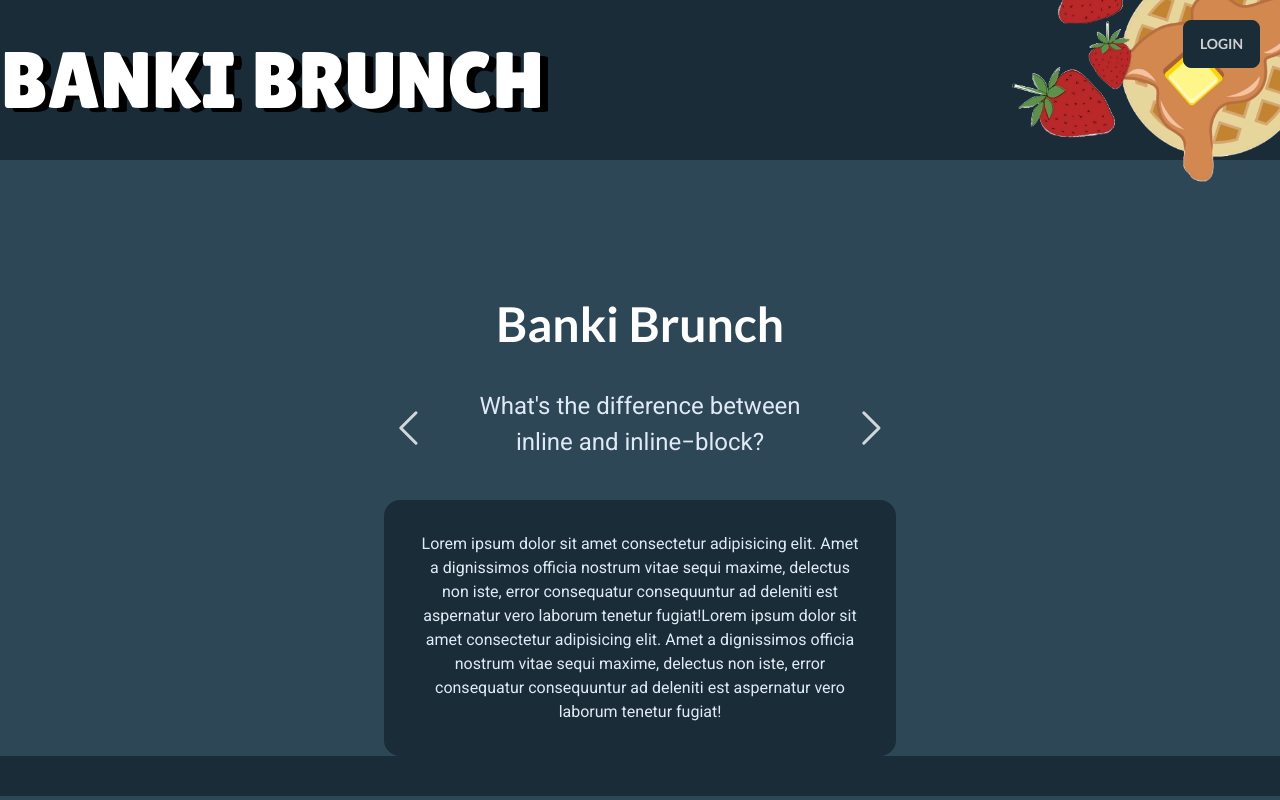
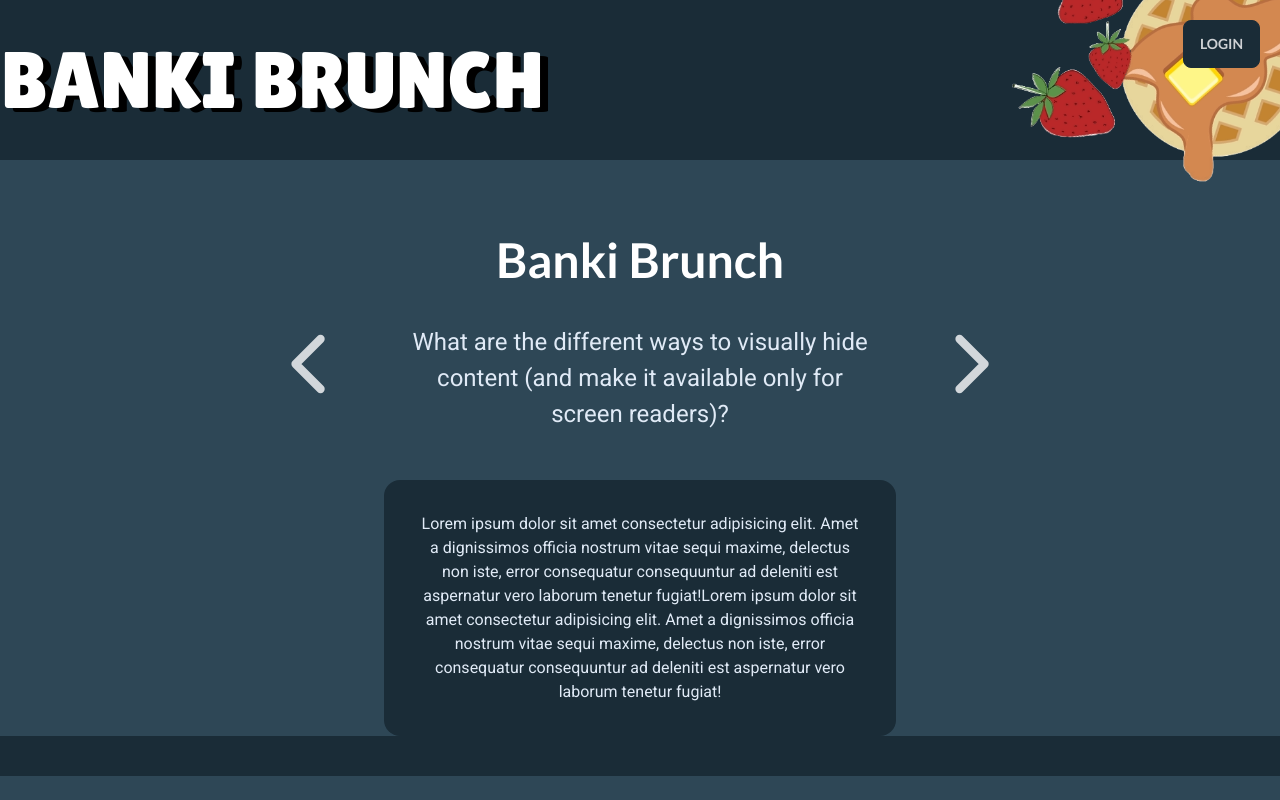
Before and after one commit to NickSramcik/banki-brunch, a React (Vite) app: page / in a window 1280 px wide. Shown: the top 800 px of the page. Built offline with nearby package versions, Linux system fonts and the light colour scheme; no server answers.

Commit message:
Fixed the question section

```diff
--- a/src/App.jsx
+++ b/src/App.jsx
@@ -2,9 +2,10 @@ import { useState } from 'react'
 import { questions } from '../data/questions.js'
 import { parse } from 'node-html-parser'
 import './App.css'
-import Header from './Header.jsx'
-import Footer from './Footer.jsx'
+import Header from './components/Header.jsx'
+import Footer from './components/Footer.jsx'
 import { useAuthContext } from "./contexts/AuthContext"
+import AnswerBox from './components/AnswerBox.jsx'
 
 /*
 This shuffle function uses the Fisher-Yates shuffle algorithm
@@ -30,32 +31,6 @@ function App() {
   const auth = useAuthContext();
   const isAuthenticated = auth.isAuthenticated();
 
-  // Initialize a set of random question indexes per review session
-  const [sessionIndexes, setSessionIndexes] = useState(shuffle(new Array(questions.length).fill(0).map((_, i) => i)));
-
-  // The current index into sessionIndexes
-  const [activeQuestionIndex, setActiveQuestionIndex] = useState(0);
-
-
-  const handleNextQuestion = () => {
-    // Increment actionQuestionIndex and rollover if it exceeds
-    // the length of the questions Array
-    let next_index = (activeQuestionIndex + 1) % sessionIndexes.length;
-    console.log(activeQuestionIndex, next_index)
-    setActiveQuestionIndex(next_index)
-  }
-
-  const handlePrevQuestion = () => {
-    // To avoid negative indexes, the previous question index is calculated
-    // by adding the total number of questions (minus 1) to the current index
-    // and rolls over to the beginning of the range using a modulus whenever
-    // the new index exceeds the length of the questions Array
-    let prev_index = (activeQuestionIndex + sessionIndexes.length - 1) % sessionIndexes.length;
-    console.log(activeQuestionIndex, prev_index)
-    setActiveQuestionIndex(prev_index)
-  }
-
-
   return (
 
     <div className="flex flex-col items-center px-4 mx-auto font-display bg-base-100">
@@ -72,25 +47,14 @@ function App() {
           </button>
         </form>
       }
-      <header className="pt-32 pb-7">
+      <header className="mt-16 mb-7">
         <h1 className=" text-white text-[3rem]">Banki Brunch</h1>
       </header>
 
       <main className='flex flex-col gap-4 items-center max-w-lg text-center font-body'>
-        <div className="flex flex-row gap-8">
-        <svg onClick={handlePrevQuestion} xmlns="http://www.w3.org/2000/svg" fill="none" viewBox="0 0 24 24" stroke-width="1.5" stroke="currentColor" class="w-20 h-20">
-            <path stroke-linecap="round" stroke-linejoin="round" d="M15.75 19.5L8.25 12l7.5-7.5" />
-        </svg>
-        <div id="question">
-          {/* Use the activeQuestionIndex to access the corresponding index into questions for the current session
-              Then use the parse module to handle any HTML formatting in the question and return the formatted text
-          */}
-          <h2 className={`text-[1.5rem] pb-6 text-secondary`}>{parse(questions[sessionIndexes[activeQuestionIndex]].question).text}</h2>
-        </div>
-        <svg onClick={handleNextQuestion} xmlns="http://www.w3.org/2000/svg" fill="none" viewBox="0 0 24 24" stroke-width="1.5" stroke="currentColor" class="w-20 h-20">
-            <path stroke-linecap="round" stroke-linejoin="round" d="M8.25 4.5l7.5 7.5-7.5 7.5" />
-        </svg>
-        </div>
+
+        <AnswerBox />
+
         <div id="answer" className={`max-w-xl card bg-primary text-secondary`}>
           <div className="card-body">
             <p>Lorem ipsum dolor sit amet consectetur adipisicing elit. Amet a dignissimos officia nostrum vitae sequi maxime, delectus non iste, error consequatur consequuntur ad deleniti est aspernatur vero laborum tenetur fugiat!Lorem ipsum dolor sit amet consectetur adipisicing elit. Amet a dignissimos officia nostrum vitae sequi maxime, delectus non iste, error consequatur consequuntur ad deleniti est aspernatur vero laborum tenetur fugiat!</p>
--- /dev/null
+++ b/src/components/AnswerBox.jsx
@@ -0,0 +1,94 @@
+import "../App.css"
+import { useState } from 'react'
+import { questions } from '../../data/questions.js'
+import { parse } from 'node-html-parser'
+
+/*
+This shuffle function uses the Fisher-Yates shuffle algorithm
+It returns a new shuffled array, and more importantly it is
+unbiased unlike some other common shuffling algorithms.
+
+Resources:
+- Visit https://javascript.info/task/shuffle to learn more
+- Wiki: https://en.wikipedia.org/wiki/Fisher%E2%80%93Yates_shuffle
+*/
+function shuffle(array) {
+  let new_array = [...array];
+  for (let i = new_array.length - 1; i > 0; i--) {
+    let j = Math.floor(Math.random() * (i + 1)); // random index from 0 to i
+    [new_array[i], new_array[j]] = [new_array[j], new_array[i]];
+  }
+
+  return new_array;
+}
+
+export default function AnswerBox() {
+
+  // Initialize a set of random question indexes per review session
+  const [sessionIndexes, setSessionIndexes] = useState(shuffle(new Array(questions.length).fill(0).map((_, i) => i)));
+
+  // The current index into sessionIndexes
+  const [activeQuestionIndex, setActiveQuestionIndex] = useState(0);
+
+
+  const handleNextQuestion = () => {
+    // Increment actionQuestionIndex and rollover if it exceeds
+    // the length of the questions Array
+    let next_index = (activeQuestionIndex + 1) % sessionIndexes.length;
+    console.log(activeQuestionIndex, next_index)
+    setActiveQuestionIndex(next_index)
+  }
+
+  const handlePrevQuestion = () => {
+    // To avoid negative indexes, the previous question index is calculated
+    // by adding the total number of questions (minus 1) to the current index
+    // and rolls over to the beginning of the range using a modulus whenever
+    // the new index exceeds the length of the questions Array
+    let prev_index = (activeQuestionIndex + sessionIndexes.length - 1) % sessionIndexes.length;
+    console.log(activeQuestionIndex, prev_index)
+    setActiveQuestionIndex(prev_index)
+  }
+
+  return (
+    <div className="flex flex-row gap-8 justify-center justify-items-center mb-8">
+      <svg
+        onClick={handlePrevQuestion}
+        xmlns="http://www.w3.org/2000/svg"
+        fill="none"
+        viewBox="0 0 24 24"
+        stroke-width="2.5"
+        stroke="currentColor"
+        className="w-80 h-20 cursor-pointer" // Set the fixed width and height here
+      >
+        <path
+          stroke-linecap="round"
+          stroke-linejoin="round"
+          d="M15.75 19.5L8.25 12l7.5-7.5"
+        />
+      </svg>
+      <div id="question" className="flex flex-col justify-center">
+        {/* Use the activeQuestionIndex to access the corresponding index into questions for the current session
+            Then use the parse module to handle any HTML formatting in the question and return the formatted text
+        */}
+        <h2 className={`text-[1.5rem] pb-0 text-secondary`}>
+          {parse(questions[sessionIndexes[activeQuestionIndex]].question).text}
+        </h2>
+      </div>
+      <svg
+        onClick={handleNextQuestion}
+        xmlns="http://www.w3.org/2000/svg"
+        fill="none"
+        viewBox="0 0 24 24"
+        stroke-width="2.5"
+        stroke="currentColor"
+        className="w-80 h-20 cursor-pointer" // Set the fixed width and height here
+      >
+        <path
+          stroke-linecap="round"
+          stroke-linejoin="round"
+          d="M8.25 4.5l7.5 7.5-7.5 7.5"
+        />
+      </svg>
+    </div>
+  )
+}
--- a/src/Footer.jsx
+++ b/src/components/Footer.jsx
@@ -1,4 +1,4 @@
-import './App.css'
+import '../App.css'
 
 
 function Footer() {
@@ -6,8 +6,7 @@ function Footer() {
 return(
     <div className="bg-neutral flex justify-between h-10 flex items-center w-screen">
       <footer classname="bg-neutral">
-
-        </footer>
+      </footer>
     </div>
 )
 }
--- a/src/Header.jsx
+++ b/src/components/Header.jsx
@@ -1,4 +1,4 @@
-import './App.css'
+import '../App.css'
 
 
 function Header() {
@@ -9,6 +9,7 @@ return(
       <header className="">
         <h1 className=" text-white font-bubble text-[5rem] ">BANKI BRUNCH</h1>
       </header>
+
       <img id="waffle" className="w-80" src="src/assets/waffle.png"/>
     </div>
 )
```
Also changed, not shown: src/AnswerBox.jsx (deleted).
